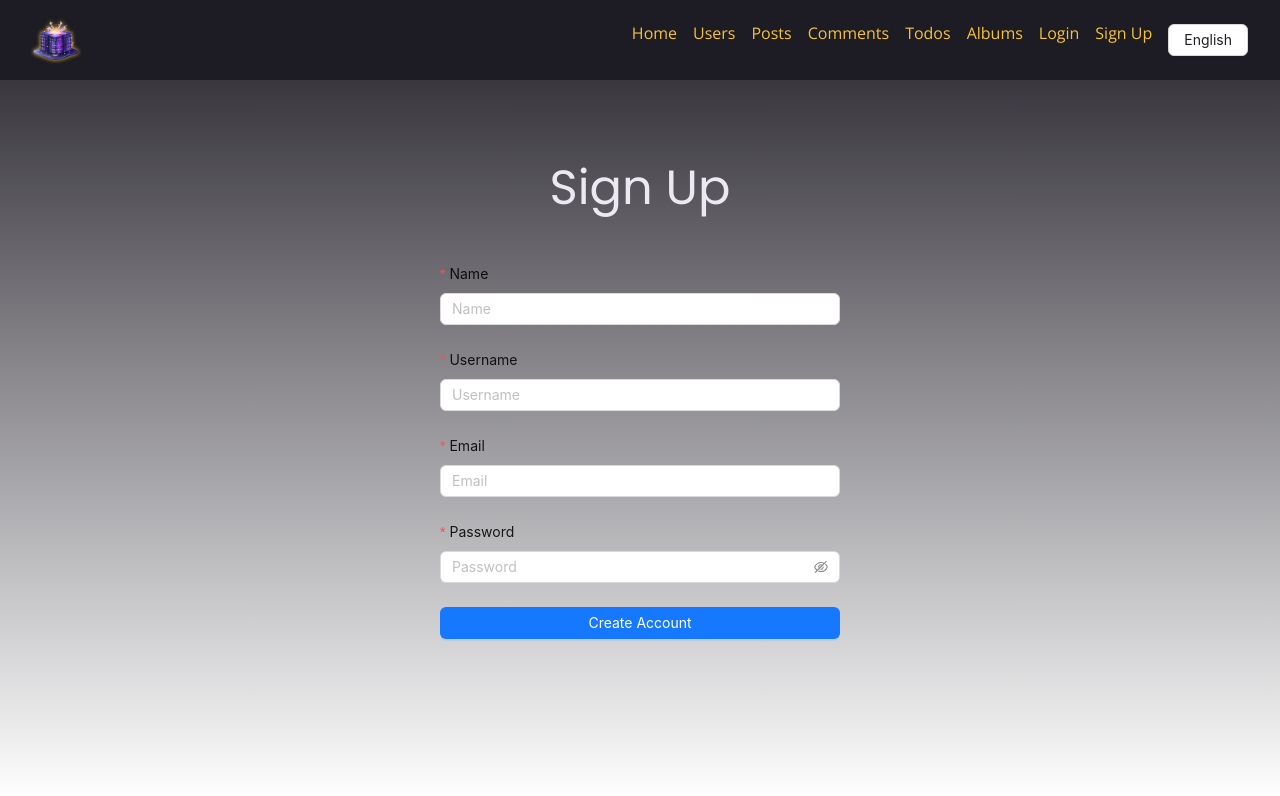
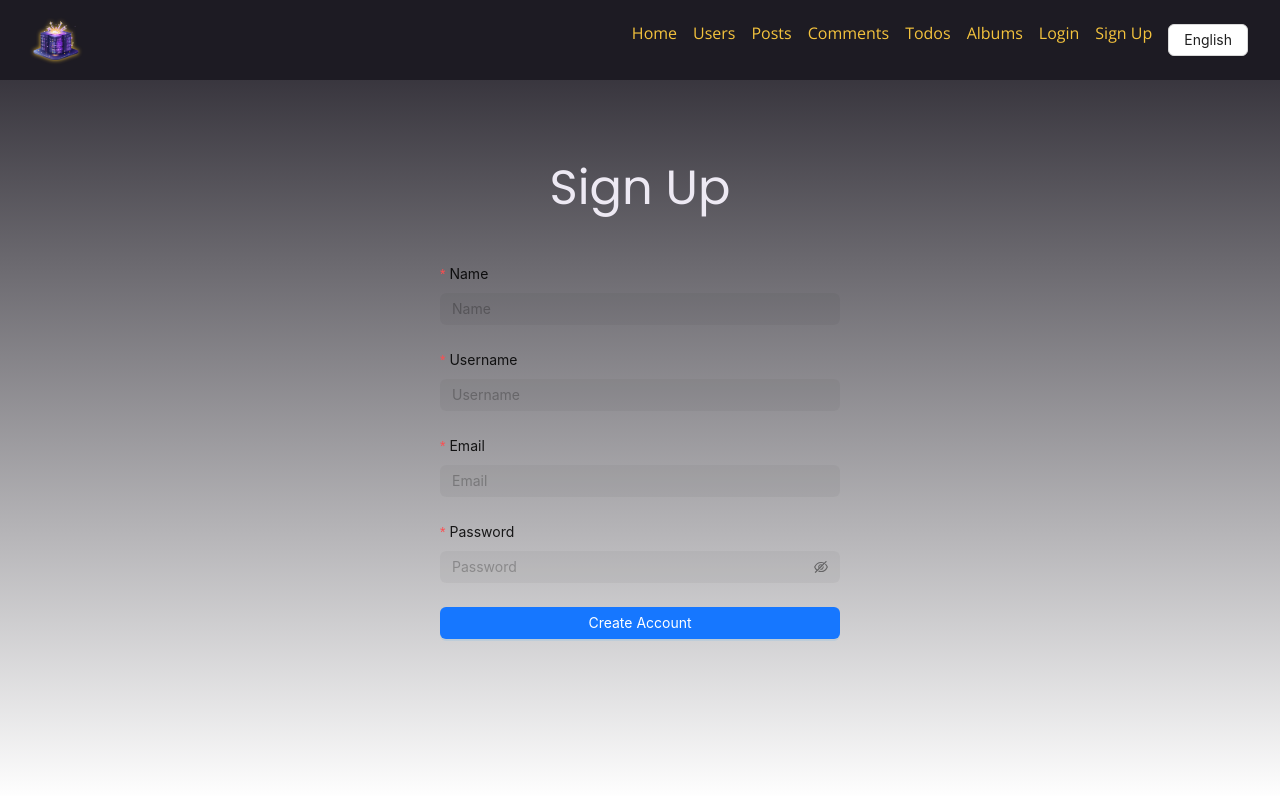
Before and after one commit to mingwangrrc/nextjs_starting_project, a Next.js app: page /signup in a window 1280 px wide. Shown: the top 796 px of the page. Built offline with nearby package versions, Linux system fonts and the light colour scheme.

Commit message:
feat: add variant support in sign-up form

```diff
--- a/app/signup/page.client.js
+++ b/app/signup/page.client.js
@@ -34,6 +34,7 @@ function SignUpPageClient() {
         includeName
         includeUsername
         onSubmit={handleSignUp}
+        variant="filled"
       />
     </main>
   );
--- a/components/auth-form.js
+++ b/components/auth-form.js
@@ -9,6 +9,7 @@ export default function AuthForm({
   includeUsername,
   includeEmail = true,
   initialValues = {},
+  variant = 'outlined',
 }) {
   const [form] = Form.useForm();
   useEffect(() => {
@@ -35,7 +36,7 @@ export default function AuthForm({
           name="name"
           rules={[{ required: true, message: 'Please enter your name' }]}
         >
-          <Input placeholder="Name" />
+          <Input placeholder="Name" variant={variant} />
         </Form.Item>
       )}
       {includeUsername && (
@@ -44,7 +45,7 @@ export default function AuthForm({
           name="username"
           rules={[{ required: true, message: 'Please enter your username' }]}
         >
-          <Input placeholder="Username" />
+          <Input placeholder="Username" variant={variant} />
         </Form.Item>
       )}
       {includeEmail && (
@@ -53,7 +54,7 @@ export default function AuthForm({
           name="email"
           rules={[{ required: true, message: 'Please enter your email' }]}
         >
-          <Input type="email" placeholder="Email" />
+          <Input type="email" placeholder="Email" variant={variant} />
         </Form.Item>
       )}
       <Form.Item
@@ -61,7 +62,7 @@ export default function AuthForm({
         name="password"
         rules={[{ required: true, message: 'Please enter your password' }]}
       >
-        <Input.Password placeholder="Password" />
+        <Input.Password placeholder="Password" variant={variant} />
       </Form.Item>
       <Form.Item>
         <Button type="primary" htmlType="submit" block>
```
